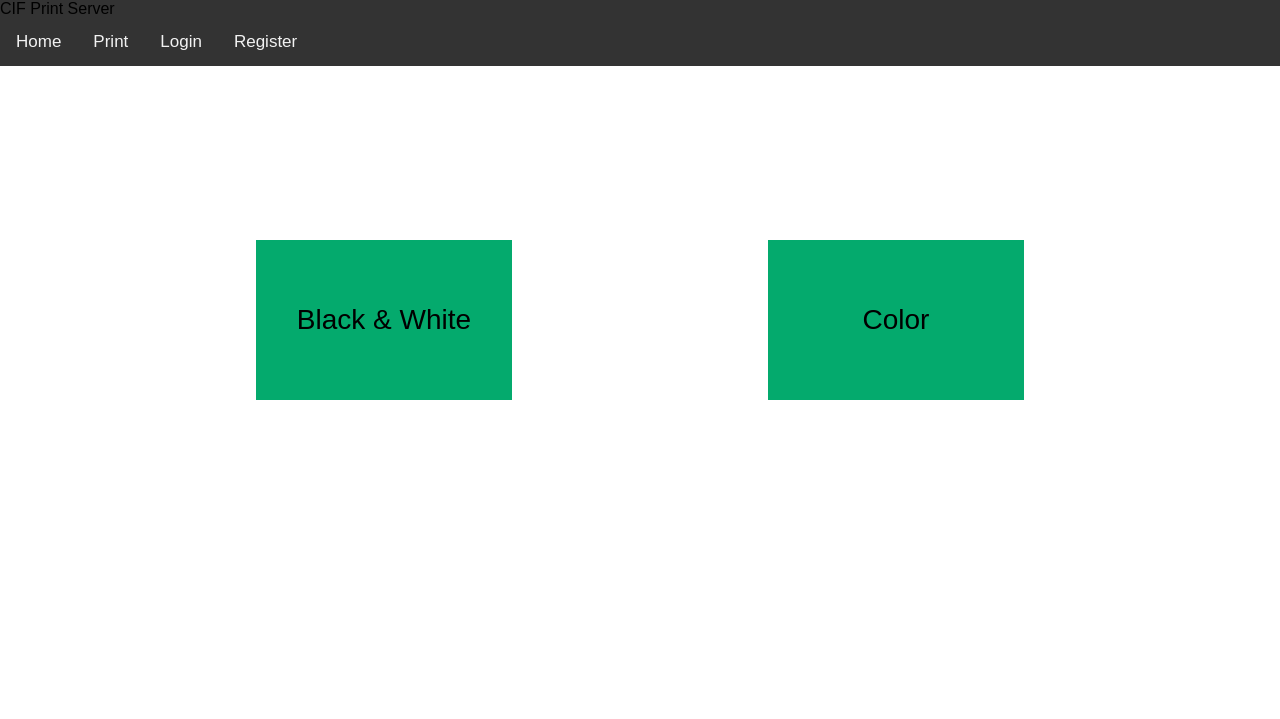
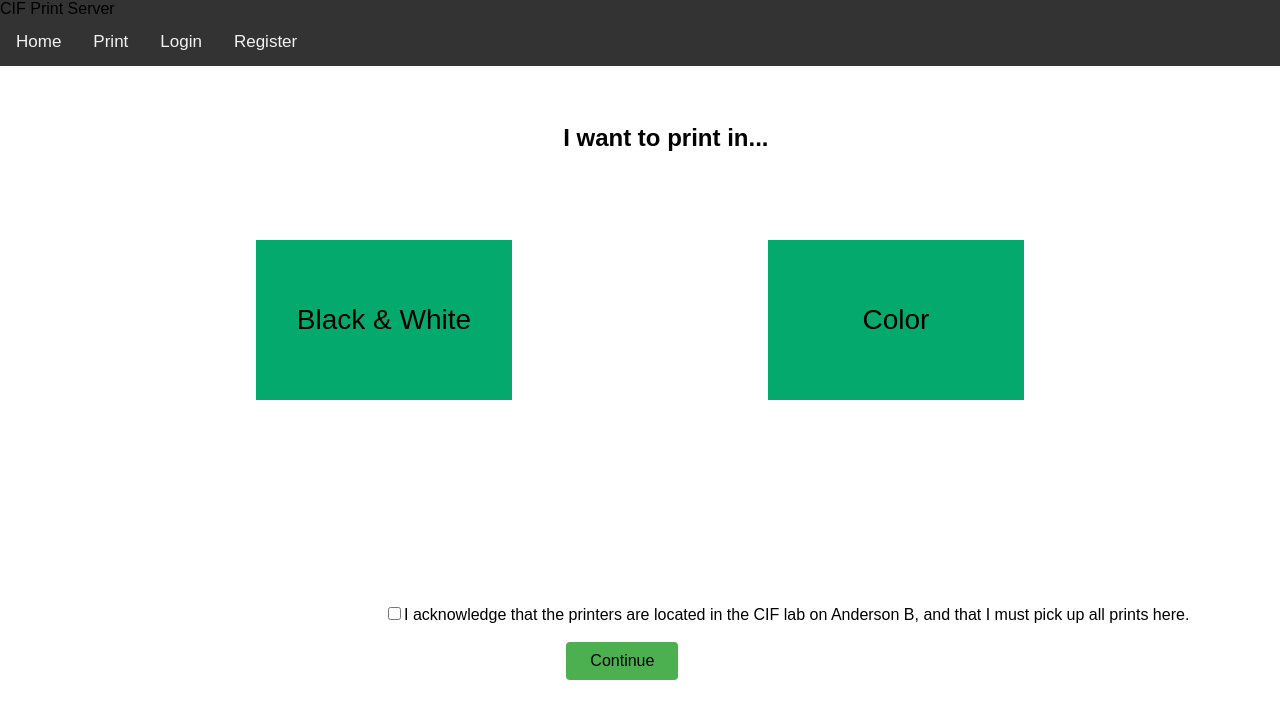
Before and after one commit to harrisemersyn/Print-Server, a Flask app: page /printerselection in a window 1280 px wide. Shown: the top 719 px of the page. Run offline with Flask 2, Linux system fonts and the light colour scheme; parts of the project's set-up code (start-up, migrations or seed data) failed here and were passed over.

Commit message:
css and html for printer selection

```diff
--- a/static/style.css
+++ b/static/style.css
@@ -65,3 +65,28 @@ body {
   top:30%;
   right:20%;
 }
+
+.buttoncenter {
+  background-color: #4CAF50;
+  border: none;
+  font-size: 16px;
+  padding: 10px 24px;
+  text-align: center;
+  border-radius: 4px;
+  cursor: pointer;
+  position: absolute;
+  bottom: 15%;
+  right: 47%;
+}
+
+.acknowledgementcb {
+  position: absolute;
+  bottom: 22%;
+  left: 30%;
+}
+
+.printinheader {
+  position: absolute;
+  top: 13%;
+  left: 44%;
+}
--- a/templates/printerselection.html
+++ b/templates/printerselection.html
@@ -6,6 +6,20 @@
     <title>Printer Selection</title>
     <link rel="stylesheet" href="static/style.css">
 </head>
-<button type="button" class="blockleft">Black & White</button>
-<button type="button" class="blockright">Color</button>
+
+<body>
+    <div>
+        <h2 class="printinheader">I want to print in...</h2>
+        <button type="button" class="blockleft">Black & White</button>
+        <button type="button" class="blockright">Color</button>
+    </div>
+    <div>
+        <label class="acknowledgementcb"><input type="checkbox" id="acknowledgementcb" name="acknowledgementcb"
+                value="acknowledgement">I acknowledge that the printers are located in the CIF lab on Anderson B, and
+            that I must pick up all prints here.</label>
+    </div>
+    <div>
+        <button type="button" class="buttoncenter">Continue</button>
+    </div>
+</body>
 {% endblock %}
```
